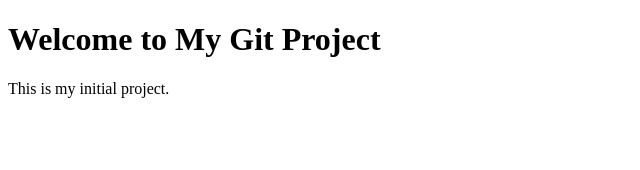
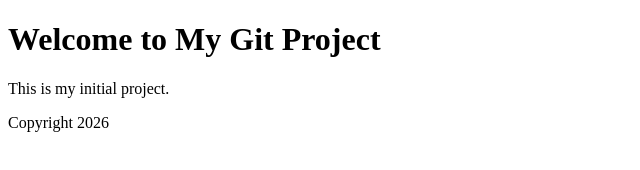
Before and after one commit to nemith339/GitAssignment, a plain HTML site: page index.html in a window 1280 px wide. Shown: the whole page, without its empty margins (0-640 px from the left). Drawn offline with Linux system fonts and the light colour scheme.

Commit message:
Update index.html with footer

```diff
--- a/index.html
+++ b/index.html
@@ -8,3 +8,8 @@
     <p>This is my initial project.</p>
 </body>
 </html>
+
+<!-- Updated in second commit -->
+<footer>
+    <p>Copyright 2026</p>
+</footer>
```
